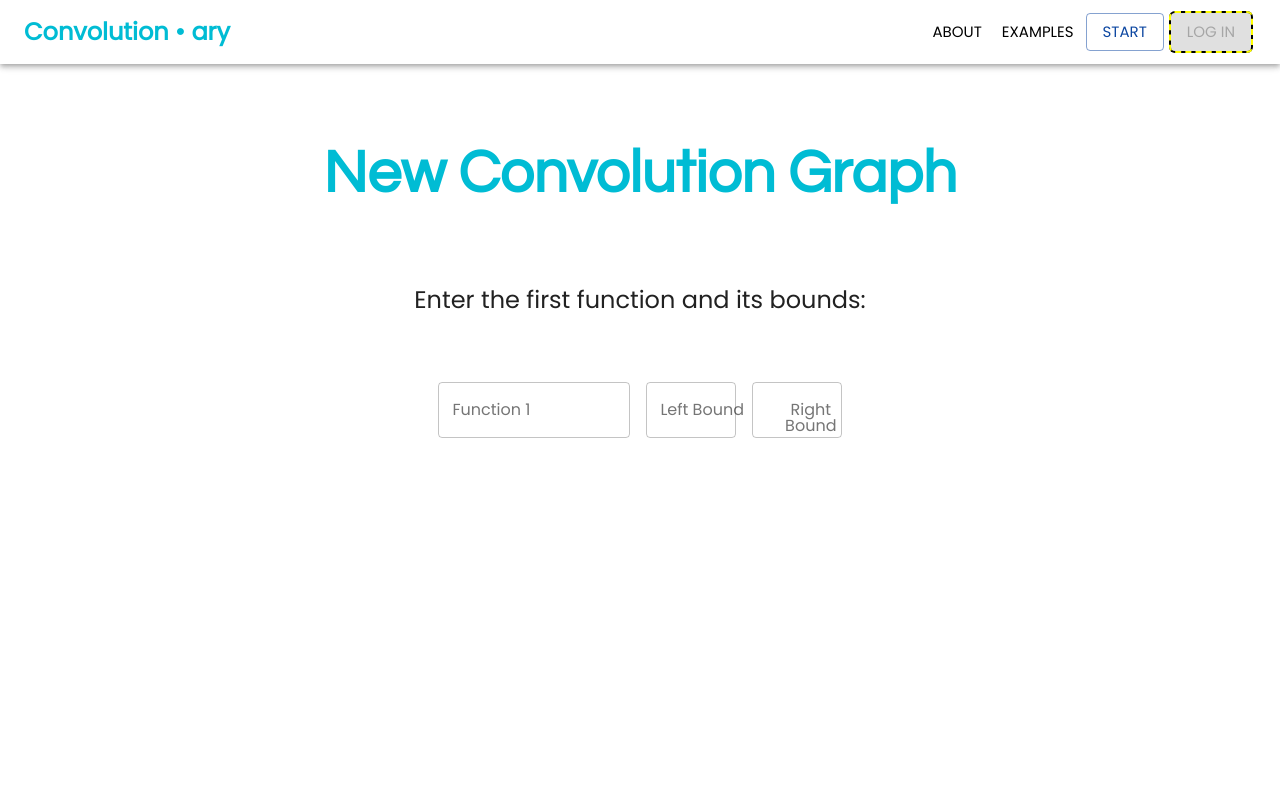
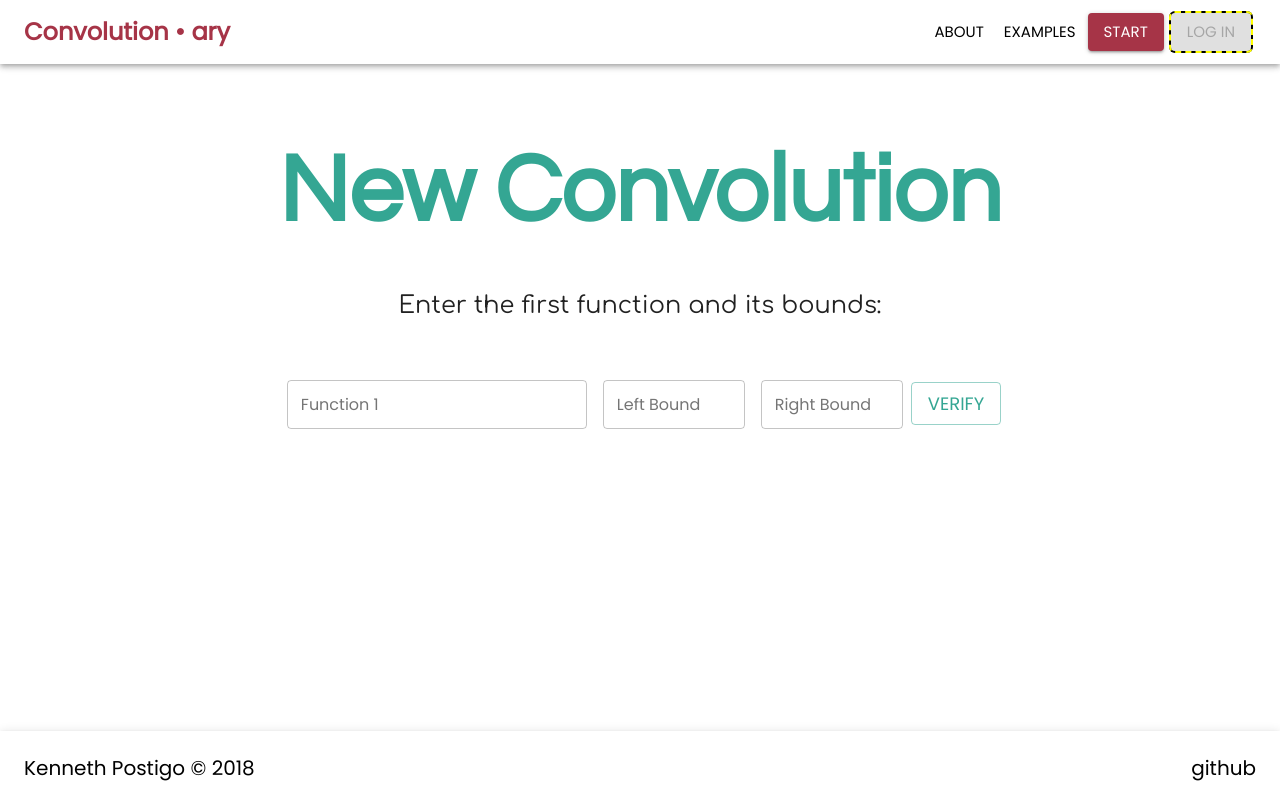
Before and after one commit to posteego/convolutionary, a React (Create React App) app in the folder client/: page /start in a window 1280 px wide. Shown: the top 800 px of the page. Built offline with nearby package versions, Linux system fonts and the light colour scheme.

Commit message:
more updates

```diff
--- a/client/package.json
+++ b/client/package.json
@@ -2,6 +2,7 @@
   "name": "convolutionary",
   "version": "0.1.0",
   "private": true,
+  "proxy": "http://localhost:3001/",
   "dependencies": {
     "@material-ui/core": "^3.4.0",
     "axios": "^0.18.0",
--- a/client/src/App.js
+++ b/client/src/App.js
@@ -6,10 +6,10 @@ import Main from './components/Main';
 const theme = createMuiTheme({
   palette: {
     primary: {
-      main: '#0d47a1'
+      main: '#a63447',
     },
     secondary: {
-      main: '#00bcd4'
+      main: '#34a693',
     }
   },
   typography: {
--- a/client/src/components/layout/NavBar.js
+++ b/client/src/components/layout/NavBar.js
@@ -24,7 +24,7 @@ function NavLinks(classes) {
         </Button>
       </Link>
       <Link to="/start" className={classes.link}>
-        <Button color="primary" className={classes.navlinks} variant="outlined">
+        <Button color="primary" className={classes.navlinks} variant="contained">
           Start
         </Button>
       </Link>
@@ -36,7 +36,7 @@ function GuestBar(classes) {
   return (
     <AppBar position="static" color="inherit" className={classes.appBar}>
       <Toolbar>
-        <Typography variant="h6" color="secondary" noWrap
+        <Typography variant="h5" color="primary" noWrap
           className={classes.guestTitle}>
           <Link to="/" className={classes.title}>
             Convolution • ary
@@ -47,7 +47,7 @@ function GuestBar(classes) {
 
         <Link to="/login" className={classes.link}>
           <Button color="primary" variant="contained" disabled
-            className={classes.login} style={{ outline: '2px dashed #ff0', boxShadow: '0 0 0 2px #000' }}>
+            className={classes.login} style={{ outline: '2px dashed #ff0', boxShadow: '0 0 0 2px #000' }} >
             Log In
           </Button>
         </Link>
@@ -70,9 +70,9 @@ function UserBar(classes) {
             Dashboard
           </Button>
         </Link>
-        <Link to="/about" className={classes.link}>
-          <NavLinks {...classes} />
-        </Link>
+
+        <NavLinks {...classes} />
+
         <Button color="secondary" variant="outlined"
           className={classes.logout}>
           Log Out
@@ -105,7 +105,6 @@ const styles = theme => ({
   title: {
     textDecoration: 'none',
     color: 'inherit',
-    fontSize: '3vmin',
   },
   navlinks: {
     flex: 2,
--- a/client/src/components/pages/Splash.js
+++ b/client/src/components/pages/Splash.js
@@ -13,18 +13,15 @@ function Splash(props) {
       {/* Hero unit */}
       <div>
         <Typography variant="h2" color="inherit" gutterBottom>
-          (animation example)
+          (animation)
         </Typography>
       </div>
       <div className={classes.hero}>
-        <Typography color="inherit" variant="headline" align="center" gutterBottom className={classes.slogan}>
-          a dictionary of convolutions
-          </Typography>
         <Typography color="primary" className={classes.title}>
           Convolution • ary
           </Typography>
-        <Typography color="inherit" variant="h5" align="center" gutterBottom component="p" className={classes.description}>
-          Visualize the mathematical convolution of two given functions.
+        <Typography color="secondary" variant="h5" align="center" gutterBottom className={classes.slogan}>
+          a dictionary of convolutions
           </Typography>
         <Link to="/start" className={classes.startLink}>
           <Button variant="outlined" size="large" color="primary" className={classes.startBtn}>
@@ -51,22 +48,20 @@ const styles = {
     margin: '4vw',
   },
   title: {
-    marginBottom: 25,
     fontSize: '10vmin',
+    fontWeight: 600,
   },
   slogan: {
-    marginBottom: -15,
+    marginTop: -15,
+    marginBottom: 35,
     fontFamily: "Comfortaa",
-  },
-  description: {
-    marginBottom: 30,
-    fontFamily: "Questrial",
+    fontWeight: 'bold'
   },
   startLink: {
     textDecoration: 'none',
   },
   startBtn: {
-    fontSize: 15,
+    fontSize: 18,
   }
 }
 
--- a/client/src/components/pages/Start.js
+++ b/client/src/components/pages/Start.js
@@ -6,16 +6,25 @@ import GraphForm from '../parts/GraphForm';
 
 class Start extends Component {
 
+  state = {
+    g1: '',
+    g1x1: 0,
+    g1x2: 0,
+    g2: '',
+    g2x1: 0,
+    g2x2: 0
+  };
+
   render() {
     const { classes } = this.props;
 
     return (
       <main className={classes.root}>
+        <Typography variant="h1" color="secondary" className={classes.title}>
+          New Convolution
+          </Typography>
         <div className={classes.hero}>
-          <Typography variant="display3" color="secondary" className={classes.title}>
-            New Convolution Graph
-          </Typography>
-          <GraphForm />
+          <GraphForm number={1} />
         </div>
       </main>
     );
@@ -28,7 +37,7 @@ const styles = theme => ({
     flexGrow: 1,
     flexDirection: 'column',
     marginTop: 80,
-    marginBottom: 300,
+    marginBottom: 50,
     textAlign: 'center',
   },
   hero: {
--- a/client/src/components/parts/GraphForm.js
+++ b/client/src/components/parts/GraphForm.js
@@ -1,22 +1,32 @@
 import React, { Component } from 'react';
 import { withStyles } from '@material-ui/core/styles';
 
-import { Typography, TextField } from '@material-ui/core';
+import { Typography, Grid, TextField, Button } from '@material-ui/core';
 
 class GraphForm extends Component {
-  state = {
-    g1: '',
-    g1x1: null,
-    g1x2: null,
-    g2: '',
-    g2x1: null,
-    g2x2: null,
+  constructor(props) {
+    super(props);
+    this.state = {
+      function: 'sin(x)',
+      x1: '-1',
+      x2: '2',
+      function_error: null,
+      range_error: null,
     };
+  }
 
-  handleChange = name => event => {
+  updateStates = name => event => {
     this.setState({
       [name]: event.target.value,
     });
+  };
+
+  verifyInputs = () => {
+    // function input
+    // not empty
+    // left + right bound
+    // not empty
+    // is a number
   };
 
   render() {
@@ -30,29 +40,48 @@ class GraphForm extends Component {
     };
     return (
       <div className={classes.container}>
-        <Typography variant="headline" className={classes.instruction}>
-          Enter the first function and its bounds:
+        <Typography variant="h5" className={classes.instruction}>
+          {this.props.number === 1 ?
+            'Enter the first function and its bounds:'
+            :
+            'Enter the second function and its bounds'
+          }
         </Typography>
-        <form className={classes.formContainer} noValidate autoComplete="off">
-          <TextField id="g1-input" label="Function 1" placeholder="sin(x)"
-            type="g1" value={this.state.g1}
-            onChange={this.handleChange('g1')}
-            variant="outlined" margin="normal" className={classes.functionField}
+        <Grid container spacing={0} justify="center" alignItems="center">
+          <Grid item>
+            <TextField id="functionInput"
+              label={`Function ${this.props.number}`}
+              placeholder={this.state.function} type="function"
+              variant="outlined" margin="dense"
+              className={classes.functionField}
               InputProps={inputProps}
             />
-          <TextField id="g1x1-input" label="Left Bound" placeholder="0"
-            type="g1x1" value={this.state.g1x1}
-            onChange={this.handleChange('g1x1')}
-            variant="outlined" margin="normal" className={classes.rangeField}
+          </Grid>
+          <Grid item>
+            <TextField id="x1Input" label="Left Bound"
+              placeholder={this.state.x1} type="number"
+              variant="outlined" margin="dense"
+              className={classes.rangeField}
               InputProps={inputProps}
             />
-          <TextField id="g1x2-input" label="Right Bound" placeholder="0"
-            type="g1z2" value={this.state.g1x2}
-            onChange={this.handleChange('g1x2')}
-            variant="outlined" margin="normal" className={classes.rangeField}
+          </Grid>
+          <Grid item>
+            <TextField id="x2Input" label="Right Bound"
+              placeholder={this.state.x2} type="number"
+              variant="outlined" margin="dense"
+              className={classes.rangeField}
               InputProps={inputProps}
             />
-        </form>
+          </Grid>
+
+          <Grid item>
+            <Button variant="outlined" size="medium" color="secondary"
+              className={classes.verify}
+              onClick={this.verifyInputs}>
+              Verify
+            </Button>
+          </Grid>
+        </Grid>
       </div>
     );
   }
@@ -63,32 +92,36 @@ const styles = theme => ({
     display: 'flex',
     flexGrow: 1,
     flexDirection: 'column',
-    marginTop: 80,
-    marginBottom: 300,
+    marginTop: 50,
     textAlign: 'center',
   },
   instruction: {
     marginBottom: 50,
+    fontFamily: "Comfortaa",
   },
   functionField: {
     marginLeft: theme.spacing.unit,
     marginRight: theme.spacing.unit,
-    width: '15vw',
+    width: 300,
   },
   rangeField: {
     marginLeft: theme.spacing.unit,
     marginRight: theme.spacing.unit,
-    width: '7vw',
+    width: 142,
+  },
+  verify: {
+    fontSize: 18,
+    marginTop: 2,
   },
   cssLabel: {
     '&$cssFocused': {
-      color: "#00bcd4",
+      color: "#34a693",
     },
   },
   cssFocused: {},
   cssOutlinedInput: {
     '&$cssFocused $notchedOutline': {
-      borderColor: "#00bcd4",
+      borderColor: "#34a693",
     },
   },
   notchedOutline: {},
--- a/client/src/components/parts/LoginForm.js
+++ b/client/src/components/parts/LoginForm.js
@@ -22,7 +22,7 @@ class LoginForm extends Component {
     return (
       <div className={classes.container}>
         {this.props.redirect && <p>You must log in to view your dashboard!</p>}
-        <Typography variant="display3" color="secondary" className={classes.title}>
+        <Typography variant="h1" color="secondary" className={classes.title}>
           Login
         </Typography>
         <form className={classes.formContainer} noValidate autoComplete="off">
```
Also changed, not shown: 1 other file (tests, documents, lock files or other folders). Lines whose indentation alone changed are shown as unchanged.
